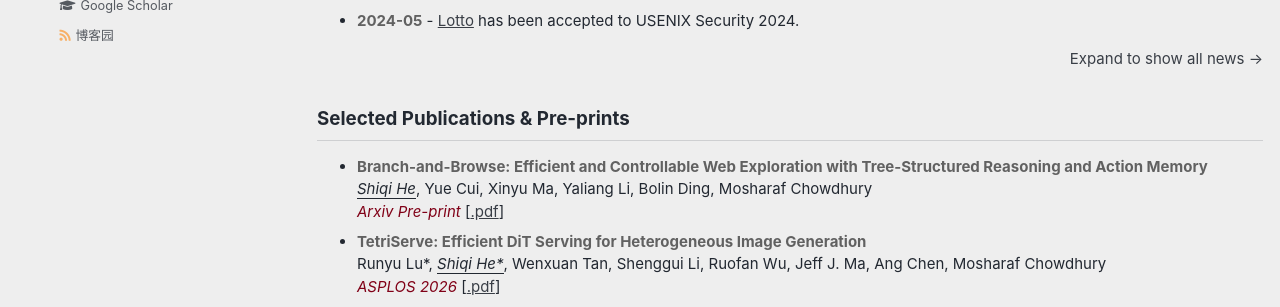
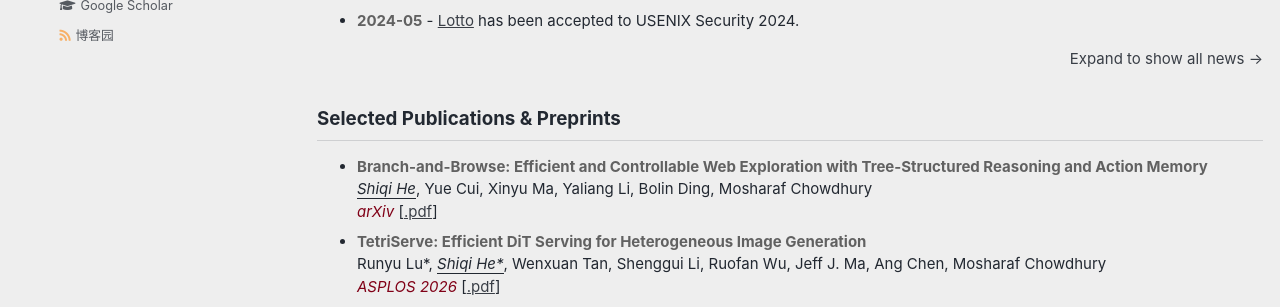
Before and after one commit to TCtower/tctower.github.io, a Jekyll site: the page built from index.md, in a window 1280 px wide and 1389 px high. Shown: the part 514-821 px from the top of the window. Built offline with Jekyll 4.4.1, drawn with Linux system fonts in a browser that asks for light colours; cached includes are drawn as plain includes.

Commit message:
Update arXiv format

```diff
--- a/index.md
+++ b/index.md
@@ -153,7 +153,7 @@ document.addEventListener('DOMContentLoaded', function() {
 });
 </script>
 
-## Selected Publications & Pre-prints
+## Selected Publications & Preprints
 <ul>
 <!-- <em style="color:#cc6600;">Submitted</em> -->
 <!-- <em style="color:seagreen;">To appear</em> -->
@@ -163,7 +163,7 @@ document.addEventListener('DOMContentLoaded', function() {
 <strong>Branch-and-Browse: Efficient and Controllable Web Exploration with Tree-Structured Reasoning and Action Memory
 </strong>
 <br/><u><em>Shiqi He</em></U>, Yue Cui, Xinyu Ma, Yaliang Li, Bolin Ding, Mosharaf Chowdhury
-<br/> <em style="color:#800017;"> Arxiv Pre-print </em>  [<a href="https://arxiv.org/pdf/2510.19838" title="p4">.pdf</a>]
+<br/> <em style="color:#800017;"> arXiv </em>  [<a href="https://arxiv.org/pdf/2510.19838" title="p4">.pdf</a>]
 </li>
 
 <li>
```
